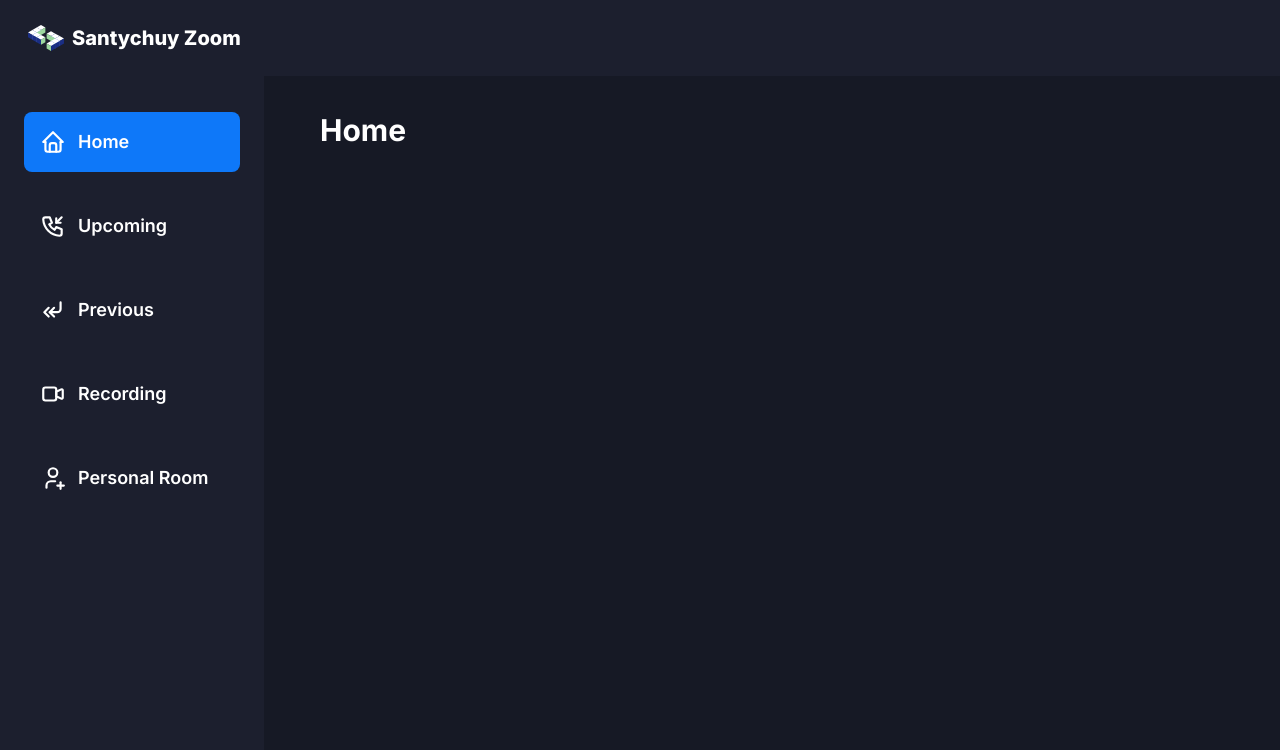
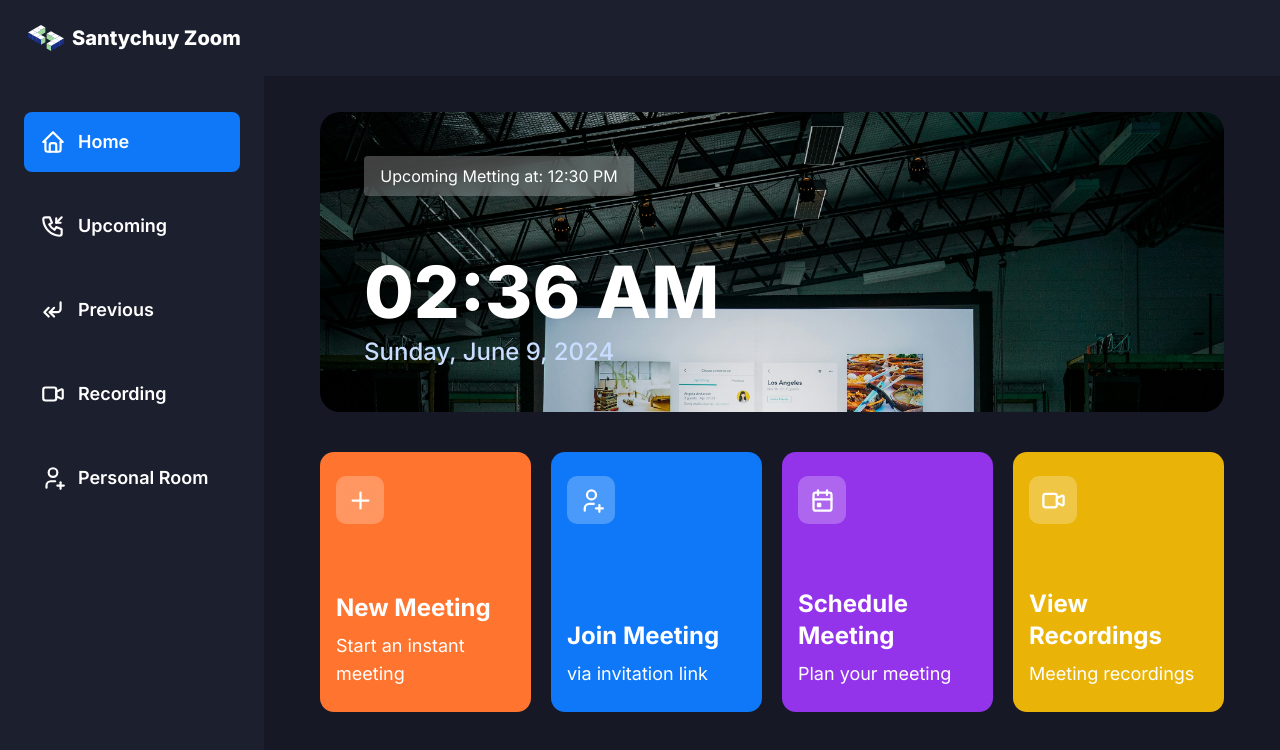
Before and after one commit to santychuy/zoom-clone-example, a Next.js app: page / in a window 1280 px wide. Shown: the top 750 px of the page. Built offline with nearby package versions, Linux system fonts and the light colour scheme; no server answers.

Commit message:
feat: add home card components to begin start meetings

```diff
--- a/src/app/(main)/(home)/page.tsx
+++ b/src/app/(main)/(home)/page.tsx
@@ -1,7 +1,30 @@
+import MeetingList from '@/components/MeetingList';
+
 const Home = () => {
+  const now = new Date();
+  const time = now.toLocaleTimeString('en-US', {
+    hour: '2-digit',
+    minute: '2-digit'
+  });
+  const date = new Intl.DateTimeFormat('en-US', { dateStyle: 'full' }).format(
+    now
+  );
+
   return (
     <>
-      <h1 className="text-3xl font-bold">Home</h1>
+      <div className="h-[300px] w-full rounded-[20px] bg-hero bg-cover">
+        <div className="flex h-full flex-col justify-between max-md:px-5 max-md:py-8 lg:p-11">
+          <h2 className="glassmorphism max-w-[270px] rounded py-2 text-center text-base font-normal">
+            Upcoming Metting at: 12:30 PM
+          </h2>
+          <div className="flex flex-col gap-2">
+            <h1 className="text-4xl font-extrabold lg:text-7xl">{time}</h1>
+            <p className="text-lg lg:text-2xl font-medium text-sky-1">{date}</p>
+          </div>
+        </div>
+      </div>
+
+      <MeetingList />
     </>
   );
 };
--- /dev/null
+++ b/src/components/MeetingCard/index.tsx
@@ -0,0 +1,45 @@
+import Image from 'next/image';
+
+import { cn } from '@/lib/utils';
+
+interface MeetingCardProps {
+  icon: string;
+  title: string;
+  description: string;
+  className?: string;
+  handleClick: () => void;
+}
+
+const MeetingCard = ({
+  icon,
+  title,
+  description,
+  className,
+  handleClick
+}: MeetingCardProps) => {
+  return (
+    <div
+      className={cn(
+        'px-4 py-6 flex flex-col justify-between w-full xl:max-w-[270px] min-h-[260px] rounded-[14px] cursor-pointer',
+        className
+      )}
+      onClick={handleClick}
+    >
+      <div className="grid place-items-center size-12 rounded-[10px] glassmorphism">
+        <Image
+          src={`/icons/${icon}.svg`}
+          width={27}
+          height={27}
+          alt={`${icon} icon`}
+        />
+      </div>
+
+      <div className="flex flex-col gap-2">
+        <h1 className="text-2xl font-bold">{title}</h1>
+        <p className="text-lg font-normal">{description}</p>
+      </div>
+    </div>
+  );
+};
+
+export default MeetingCard;
--- /dev/null
+++ b/src/components/MeetingList/index.tsx
@@ -0,0 +1,62 @@
+/* eslint-disable @typescript-eslint/no-confusing-void-expression */
+'use client';
+
+import { useState } from 'react';
+import { useRouter } from 'next/navigation';
+
+import MeetingCard from '../MeetingCard';
+import MeetingModal from '../MeetingModal';
+
+const MeetingList = () => {
+  const router = useRouter();
+
+  const [meetingState, setMeetingState] = useState<
+    'isScheduleMeeting' | 'isJoiningMeeting' | 'isInstantMeeting' | undefined
+  >();
+
+  const createMeeting = () => {};
+
+  return (
+    <section className="grid grid-cols-1 gap-5 md:grid-cols-2 xl:grid-cols-4">
+      <MeetingCard
+        icon="plus"
+        title="New Meeting"
+        description="Start an instant meeting"
+        className="bg-orange-1"
+        handleClick={() => setMeetingState('isInstantMeeting')}
+      />
+      <MeetingCard
+        icon="add-personal"
+        title="Join Meeting"
+        description="via invitation link"
+        className="bg-blue-1"
+        handleClick={() => setMeetingState('isJoiningMeeting')}
+      />
+      <MeetingCard
+        icon="calendar"
+        title="Schedule Meeting"
+        description="Plan your meeting"
+        className="bg-purple-600"
+        handleClick={() => setMeetingState('isScheduleMeeting')}
+      />
+      <MeetingCard
+        icon="video"
+        title="View Recordings"
+        description="Meeting recordings"
+        className="bg-yellow-500"
+        handleClick={() => router.push('/recordings')}
+      />
+
+      <MeetingModal
+        isOpen={meetingState === 'isInstantMeeting'}
+        onClose={() => setMeetingState(undefined)}
+        title="Start an Instant Meeting"
+        className="text-center"
+        handleClick={createMeeting}
+        buttonText="Start Meeting"
+      />
+    </section>
+  );
+};
+
+export default MeetingList;
--- /dev/null
+++ b/src/components/MeetingModal/index.tsx
@@ -0,0 +1,66 @@
+/* eslint-disable @typescript-eslint/strict-boolean-expressions */
+'use client';
+
+import { Dialog, DialogContent } from '@/components/ui/dialog';
+import { cn } from '@/lib/utils';
+import Image from 'next/image';
+import { Button } from '../ui/button';
+
+interface MeetingModalProps {
+  isOpen: boolean;
+  onClose: () => void;
+  title: string;
+  buttonText: string;
+  children?: React.ReactNode;
+  className?: string;
+  handleClick?: () => void;
+  image?: string;
+  buttonIcon?: string;
+}
+
+const MeetingModal = ({
+  isOpen,
+  onClose,
+  title,
+  className,
+  buttonText,
+  handleClick,
+  buttonIcon,
+  image,
+  children
+}: MeetingModalProps) => {
+  return (
+    <Dialog open={isOpen} onOpenChange={onClose}>
+      <DialogContent className="flex w-full max-w-[520px] flex-col gap-6 border-none bg-dark-1 px-6 py-9 text-white">
+        <div className="flex flex-col gap-6">
+          {image && (
+            <div className="flex justify-center">
+              <Image src={image} width={72} height={72} alt="Meeting Image" />
+            </div>
+          )}
+          <h1 className={cn('text-3xl font-bold leading-[42px]', className)}>
+            {title}
+          </h1>
+          {children}
+          <Button
+            onClick={handleClick}
+            className="bg-blue-1 focus-visible:ring-0 focus-visible:ring-offset-0"
+          >
+            {buttonIcon && (
+              <Image
+                src={buttonIcon}
+                alt="button icon"
+                width={13}
+                height={13}
+              />
+            )}{' '}
+            &nbsp;
+            {buttonText || 'Schedule Meeting'}
+          </Button>
+        </div>
+      </DialogContent>
+    </Dialog>
+  );
+};
+
+export default MeetingModal;
--- /dev/null
+++ b/src/components/ui/dialog.tsx
@@ -0,0 +1,122 @@
+"use client"
+
+import * as React from "react"
+import * as DialogPrimitive from "@radix-ui/react-dialog"
+import { X } from "lucide-react"
+
+import { cn } from "@/lib/utils"
+
+const Dialog = DialogPrimitive.Root
+
+const DialogTrigger = DialogPrimitive.Trigger
+
+const DialogPortal = DialogPrimitive.Portal
+
+const DialogClose = DialogPrimitive.Close
+
+const DialogOverlay = React.forwardRef<
+  React.ElementRef<typeof DialogPrimitive.Overlay>,
+  React.ComponentPropsWithoutRef<typeof DialogPrimitive.Overlay>
+>(({ className, ...props }, ref) => (
+  <DialogPrimitive.Overlay
+    ref={ref}
+    className={cn(
+      "fixed inset-0 z-50 bg-black/80  data-[state=open]:animate-in data-[state=closed]:animate-out data-[state=closed]:fade-out-0 data-[state=open]:fade-in-0",
+      className
+    )}
+    {...props}
+  />
+))
+DialogOverlay.displayName = DialogPrimitive.Overlay.displayName
+
+const DialogContent = React.forwardRef<
+  React.ElementRef<typeof DialogPrimitive.Content>,
+  React.ComponentPropsWithoutRef<typeof DialogPrimitive.Content>
+>(({ className, children, ...props }, ref) => (
+  <DialogPortal>
+    <DialogOverlay />
+    <DialogPrimitive.Content
+      ref={ref}
+      className={cn(
+        "fixed left-[50%] top-[50%] z-50 grid w-full max-w-lg translate-x-[-50%] translate-y-[-50%] gap-4 border bg-background p-6 shadow-lg duration-200 data-[state=open]:animate-in data-[state=closed]:animate-out data-[state=closed]:fade-out-0 data-[state=open]:fade-in-0 data-[state=closed]:zoom-out-95 data-[state=open]:zoom-in-95 data-[state=closed]:slide-out-to-left-1/2 data-[state=closed]:slide-out-to-top-[48%] data-[state=open]:slide-in-from-left-1/2 data-[state=open]:slide-in-from-top-[48%] sm:rounded-lg",
+        className
+      )}
+      {...props}
+    >
+      {children}
+      <DialogPrimitive.Close className="absolute right-4 top-4 rounded-sm opacity-70 ring-offset-background transition-opacity hover:opacity-100 focus:outline-none focus:ring-2 focus:ring-ring focus:ring-offset-2 disabled:pointer-events-none data-[state=open]:bg-accent data-[state=open]:text-muted-foreground">
+        <X className="h-4 w-4" />
+        <span className="sr-only">Close</span>
+      </DialogPrimitive.Close>
+    </DialogPrimitive.Content>
+  </DialogPortal>
+))
+DialogContent.displayName = DialogPrimitive.Content.displayName
+
+const DialogHeader = ({
+  className,
+  ...props
+}: React.HTMLAttributes<HTMLDivElement>) => (
+  <div
+    className={cn(
+      "flex flex-col space-y-1.5 text-center sm:text-left",
+      className
+    )}
+    {...props}
+  />
+)
+DialogHeader.displayName = "DialogHeader"
+
+const DialogFooter = ({
+  className,
+  ...props
+}: React.HTMLAttributes<HTMLDivElement>) => (
+  <div
+    className={cn(
+      "flex flex-col-reverse sm:flex-row sm:justify-end sm:space-x-2",
+      className
+    )}
+    {...props}
+  />
+)
+DialogFooter.displayName = "DialogFooter"
+
+const DialogTitle = React.forwardRef<
+  React.ElementRef<typeof DialogPrimitive.Title>,
+  React.ComponentPropsWithoutRef<typeof DialogPrimitive.Title>
+>(({ className, ...props }, ref) => (
+  <DialogPrimitive.Title
+    ref={ref}
+    className={cn(
+      "text-lg font-semibold leading-none tracking-tight",
+      className
+    )}
+    {...props}
+  />
+))
+DialogTitle.displayName = DialogPrimitive.Title.displayName
+
+const DialogDescription = React.forwardRef<
+  React.ElementRef<typeof DialogPrimitive.Description>,
+  React.ComponentPropsWithoutRef<typeof DialogPrimitive.Description>
+>(({ className, ...props }, ref) => (
+  <DialogPrimitive.Description
+    ref={ref}
+    className={cn("text-sm text-muted-foreground", className)}
+    {...props}
+  />
+))
+DialogDescription.displayName = DialogPrimitive.Description.displayName
+
+export {
+  Dialog,
+  DialogPortal,
+  DialogOverlay,
+  DialogClose,
+  DialogTrigger,
+  DialogContent,
+  DialogHeader,
+  DialogFooter,
+  DialogTitle,
+  DialogDescription,
+}
```
